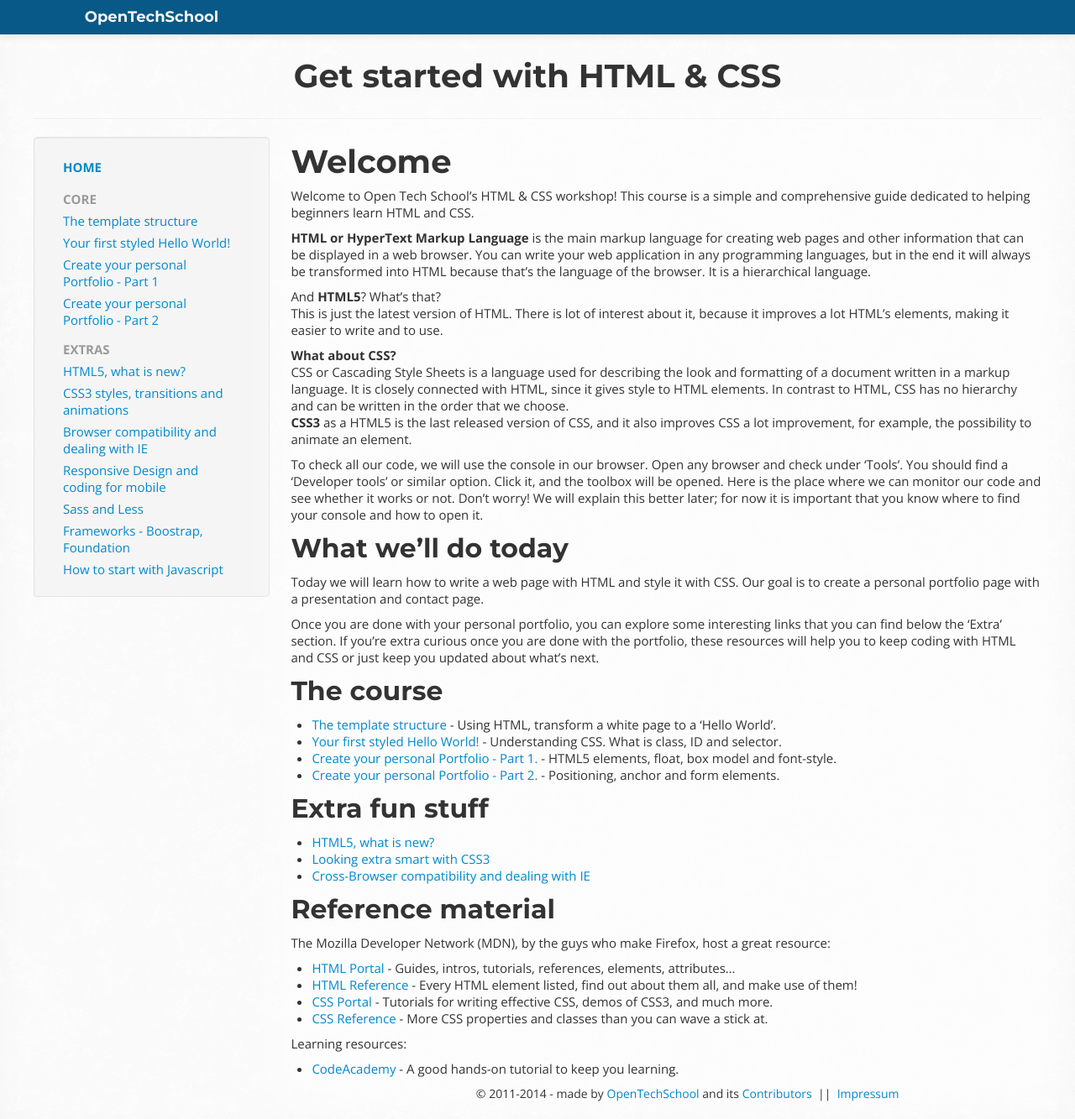
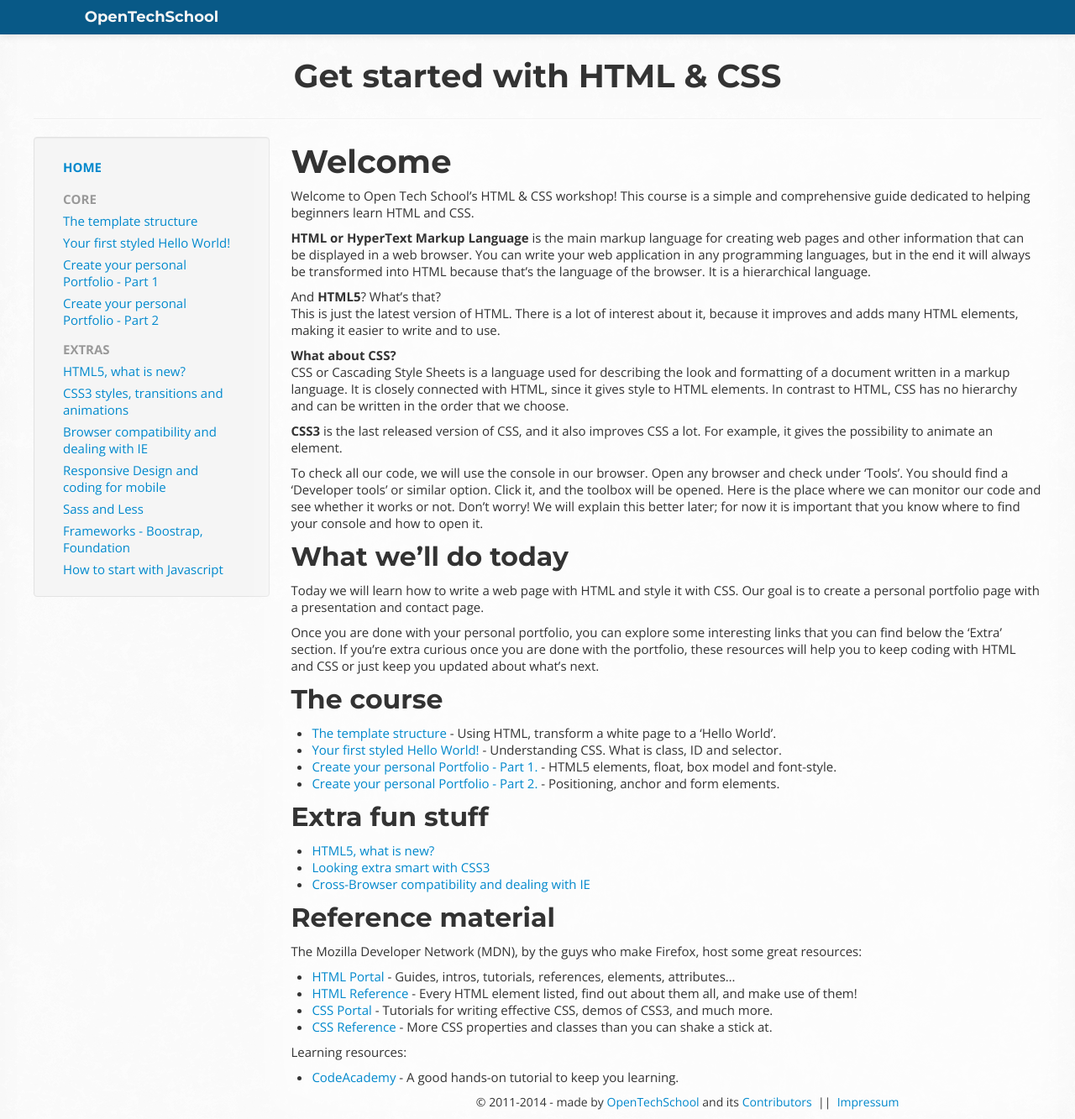
Before and after one commit to OpenTechSchool/html-css-beginners, a Jekyll site: the page built from index.md, in a window 1280 px wide. Shown: the whole page at 84% size. Built offline with Jekyll 4.4.1, drawn with Linux system fonts in a browser that asks for light colours.

Commit message:
Typo and grammar fixes

```diff
--- a/index.md
+++ b/index.md
@@ -17,8 +17,9 @@ end it will always be transformed into HTML because that's the language of
 the browser. It is a hierarchical language.
 
 And **HTML5**? What's that?
-This is just the latest version of HTML. There is lot of interest about it,
-because it improves a lot HTML's elements, making it easier to write and to use.
+This is just the latest version of HTML. There is a lot of interest
+about it, because it improves and adds many HTML elements, making it
+easier to write and to use.
 
 **What about CSS?**
 CSS or Cascading Style Sheets is a language used for describing the
@@ -26,8 +27,9 @@ look and formatting of a document written in a markup language.
 It is closely connected with HTML, since it gives style to HTML elements.
 In contrast to HTML, CSS has no hierarchy and can be written in the order
 that we choose.
-**CSS3** as a HTML5 is the last released version of CSS, and it also
-improves CSS a lot improvement, for example, the possibility to animate
+
+**CSS3** is the last released version of CSS, and it also
+improves CSS a lot. For example, it gives the possibility to animate
 an element.
 
 To check all our code, we will use the console in our browser.
@@ -69,7 +71,7 @@ about what's next.
 ## Reference material
 
 The Mozilla Developer Network (MDN), by the guys who make Firefox,
-host a great resource:
+host some great resources:
 
  * [HTML Portal](https://developer.mozilla.org/en-US/docs/Web/HTML) -
    Guides, intros, tutorials, references, elements, attributes...
@@ -78,7 +80,7 @@ host a great resource:
  * [CSS Portal](https://developer.mozilla.org/en-US/docs/Web/CSS) -
    Tutorials for writing effective CSS, demos of CSS3, and much more.
  * [CSS Reference](https://developer.mozilla.org/en-US/docs/Web/CSS/Reference) -
-   More CSS properties and classes than you can wave a stick at.
+   More CSS properties and classes than you can shake a stick at.
 
 Learning resources:
 
```
